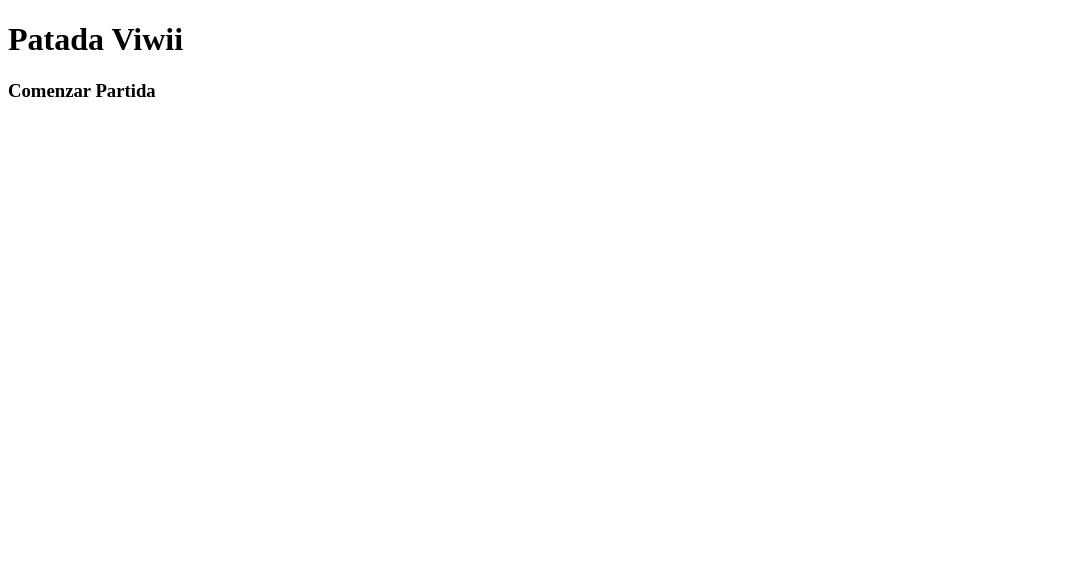
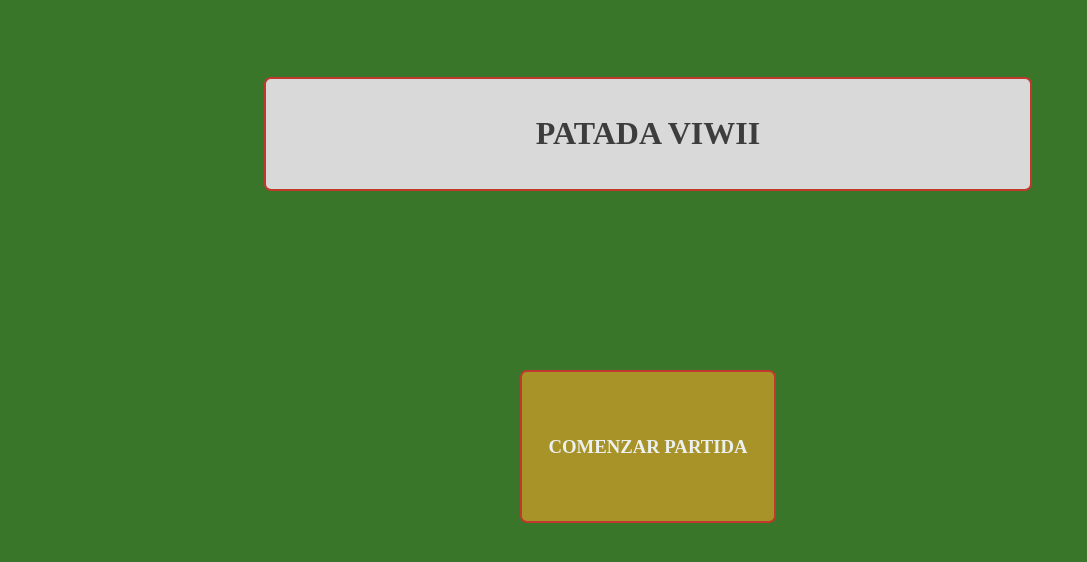
Before and after one commit to Coldaniel2001/PATADA-VIWII, a plain HTML site: page index.html in a window 1280 px wide. Shown: the whole page, without its empty margins (0-1087 px from the left). Drawn offline with Linux system fonts and the light colour scheme.

Commit message:
desktop-1-2 update

```diff
--- a/index.html
+++ b/index.html
@@ -9,11 +9,25 @@
     <title>Patada Viwii</title>
 </head>
 <body>
-    <div class="viwii-title">
-        <h1>Patada Viwii</h1>
-    </div>
-    <div class="comenzar-partida">
-        <h3>Comenzar Partida</h3>
-    </div>
+    <main>
+        <div class="patada-viwii-padre">
+            <div class="patada-viwii">
+                <h1>PATADA VIWII</h1>
+            </div>
+        </div>
+        <div class="comenzar-partida-padre">
+            <div class="comenzar-partida">
+                <h3>COMENZAR PARTIDA</h3>
+            </div>
+        </div>
+        <section class="desktop-2">
+            <div>
+
+            </div>
+            <div>
+
+            </div>
+        </section>
+    </main>
 </body>
 </html>
--- a/styles.css
+++ b/styles.css
@@ -0,0 +1,42 @@
+body {
+    background-color: #39762A;
+    height: 100%;
+    width: 100%;
+}
+/*DESKTOP 1*/
+.patada-viwii-padre {
+    width: 60%;
+    margin: 0 auto;
+}
+
+.patada-viwii {
+    border: 2px solid #c0392b;
+    border-radius: 7px;
+    background-color: #d9d9d9;
+    color: #3d3d3d;
+    text-align: center;
+    align-items: center;
+    padding-top: 15px;
+    padding-bottom: 15px;
+    margin-top: 10%;
+}
+
+
+.comenzar-partida-padre {
+    width: 20%;
+    margin: 0 auto;
+}
+
+.comenzar-partida {
+    border: 2px solid #c0392b;
+    border-radius: 7px;
+    background-color: #a79327;
+    color: #ecf0f1;
+    text-align: center;
+    align-items: center;
+    padding-top: 45px;
+    padding-bottom: 45px;
+    margin-top: 70%;
+}
+
+/*DESKTOP 2*/
```
